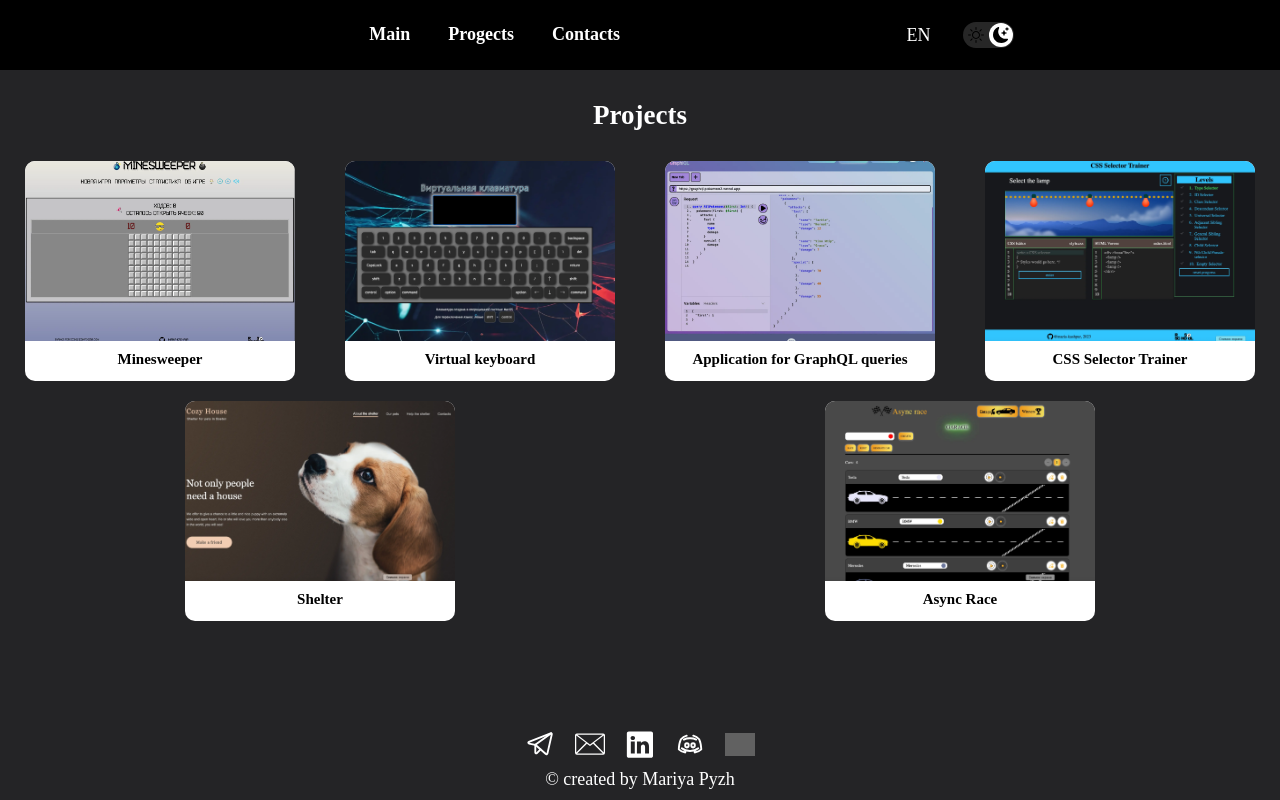
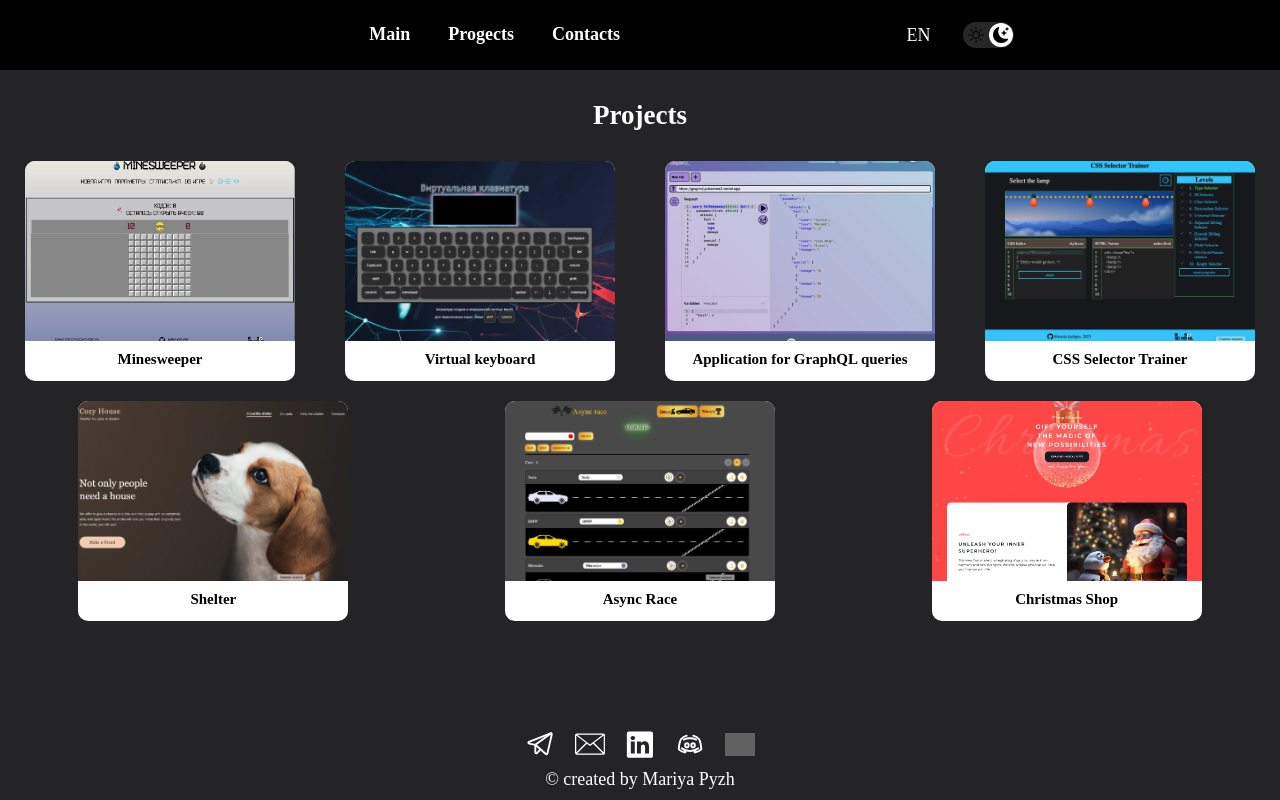
Before and after one commit to maria-kashpur/cv, a React (Vite) app: page /projects in a window 1280 px wide. Built offline with nearby package versions, Linux system fonts and the light colour scheme; grey boxes are pictures that could not be loaded.

Commit message:
Add project

```diff
--- a/src/data/projectsData.ts
+++ b/src/data/projectsData.ts
@@ -1,9 +1,10 @@
 import shelterImg from "./../assets/projects/shelter.webp";
 import virtualKeyboardImg from "./../assets/projects/virtual-keyboard.webp";
 import graphQLImg from "./../assets/projects/graphQL.webp";
-import minesweeperImg from "./../assets/projects/minesweeper.webp"
-import selectorImg from "./../assets/projects/rs-css.webp"
-import asyncRaceImg from "./../assets/projects/race.webp"
+import minesweeperImg from "./../assets/projects/minesweeper.webp";
+import selectorImg from "./../assets/projects/rs-css.webp";
+import asyncRaceImg from "./../assets/projects/race.webp";
+import christmasShopImg from "./../assets/projects/christmas-shop.webp"
 
 export interface ProjectData {
   id: string;
@@ -112,6 +113,21 @@ const PROJECTS: ProjectData[] = [
     github: "https://github.com/maria-kashpur/async-race",
     deploy: null,
   },
+  {
+    id: "christmas-shop",
+    title: {
+      en: "Christmas Shop",
+      ru: "Рождественский магазин",
+    },
+    about: {
+      en: `Two-page website with a Christmas theme. The project implements a carousel, a modal window with dynamic content, and a counter until the New Year.`,
+      ru: `Двустраничный сайт на рождественскую тематику. В проекте реализованы карусель, модальное окно с динамическим контентом, счетчик до Нового года.`,
+    },
+    tools: `Vite, TypeScript, SCSS, HTML5, Vue.js`,
+    img: christmasShopImg,
+    github: "https://github.com/maria-kashpur/christmas-shop",
+    deploy: "https://maria-kashpur.github.io/christmas-shop/",
+  },
 ];
 
 export const PROJECTS_MAP = PROJECTS.reduce((acc, el) => {
```
Also changed, not shown: src/assets/projects/christmas-shop.webp (added).
